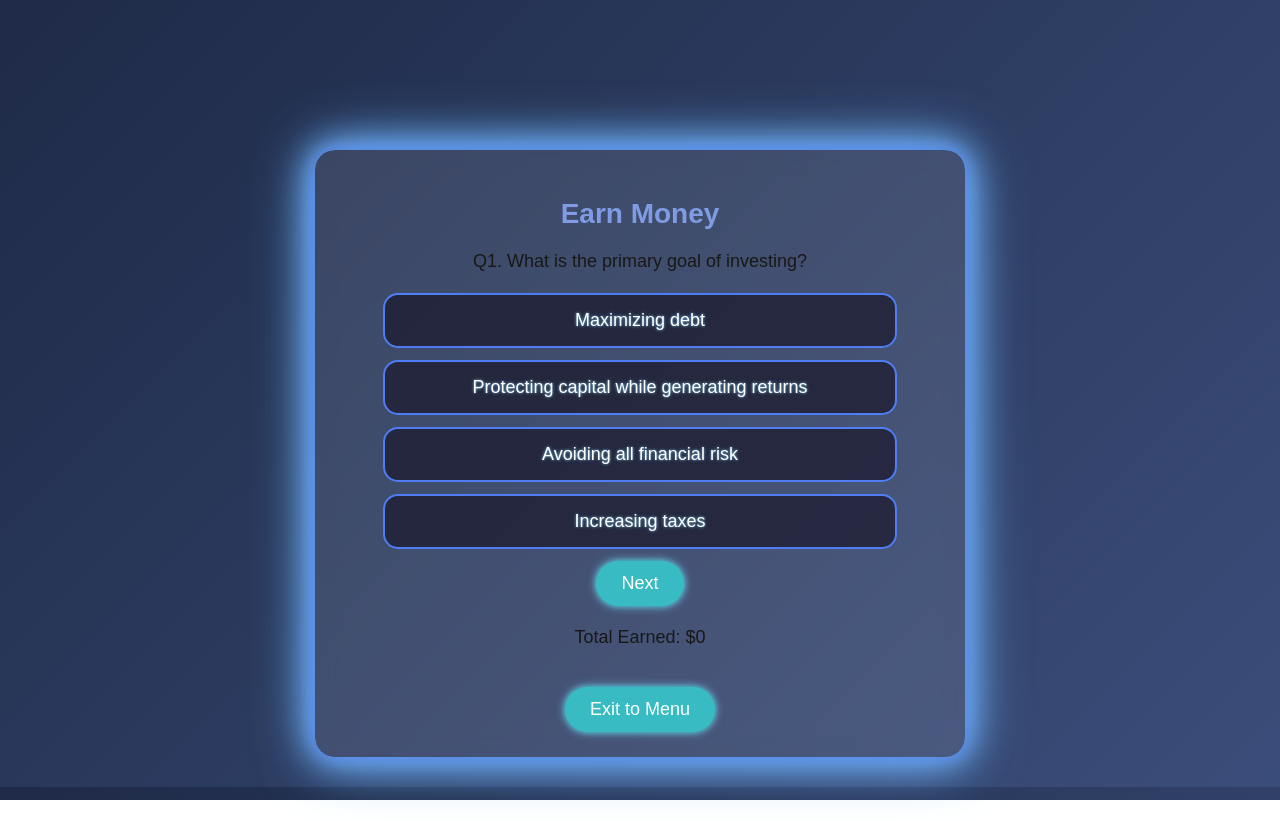
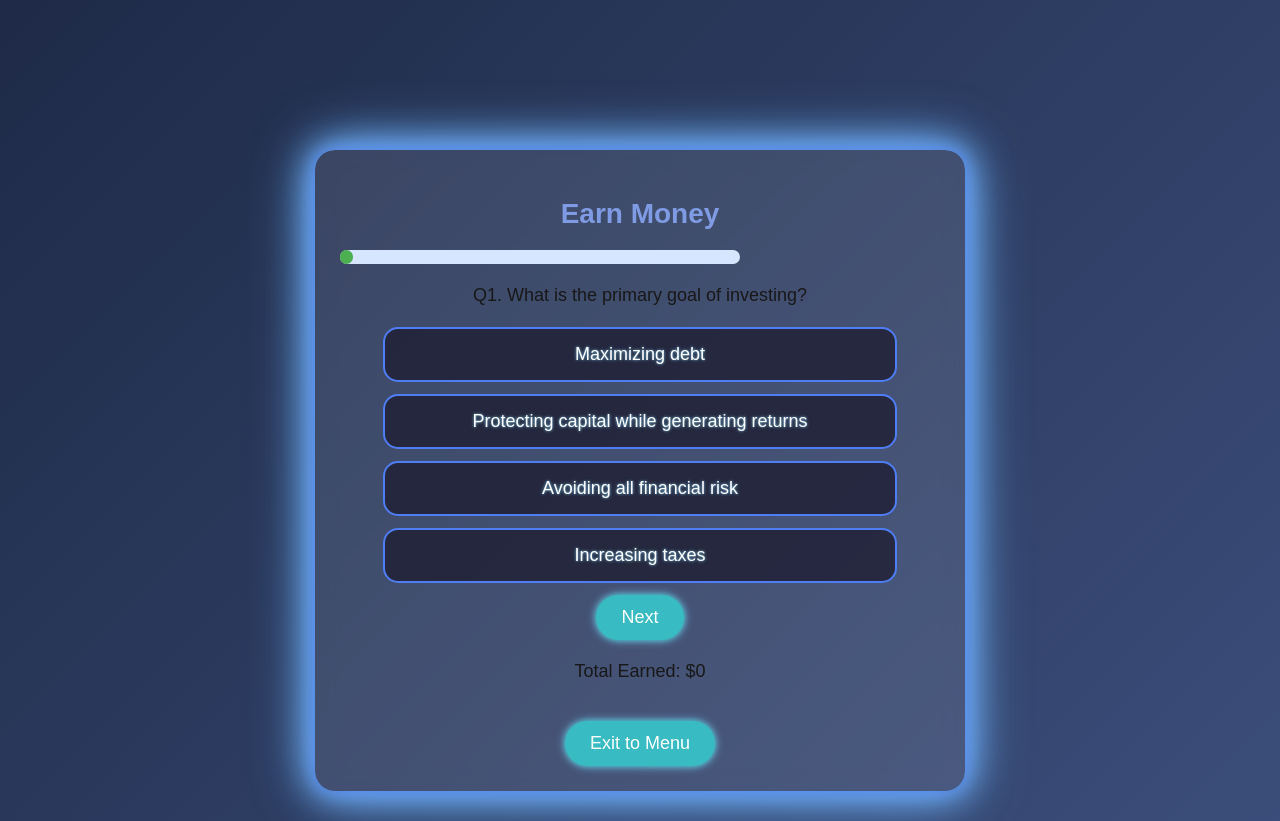
Before and after one commit to m55986/RetireRight, a plain HTML site: page index.html in a window 1280 px wide. Both pictures are taken after a click on the button "Earn Money". Before the commit the page ends 800 px from the top, so only its background shows below. Drawn offline with Linux system fonts and the light colour scheme; a web font is replaced by a local one.

Commit message:
progress bar
Added progress bar styles for better UI feedback.

```diff
--- a/style.css
+++ b/style.css
@@ -246,6 +246,25 @@ p {
   }
 }
 
+/* -------------------- Progress Bar -------------------- */
+#progress-container {
+  width: 80%;
+  max-width: 400px;
+  background: #d6e6ff;
+  height: 14px;
+  border-radius: 7px;
+  margin-top: 20px;
+  margin-bottom: 15px;
+}
+
+#progress-bar {
+  width: 0%;
+  height: 100%;
+  background: #4caf50;
+  border-radius: 7px;
+  transition: width 0.4s ease;
+}
+
 .screen {
   transition: all 0.3s ease;
 }
```
